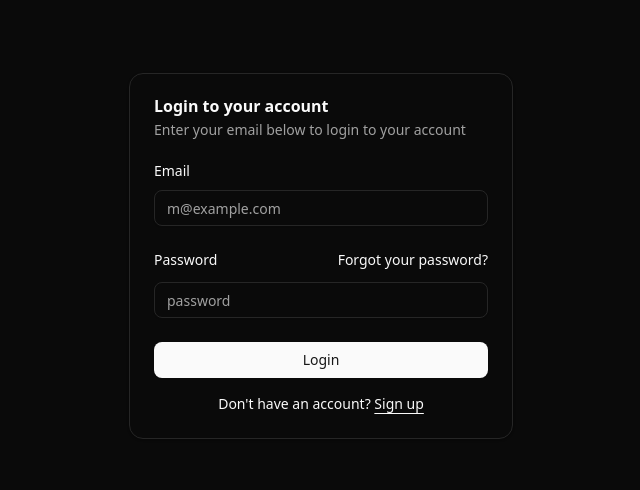
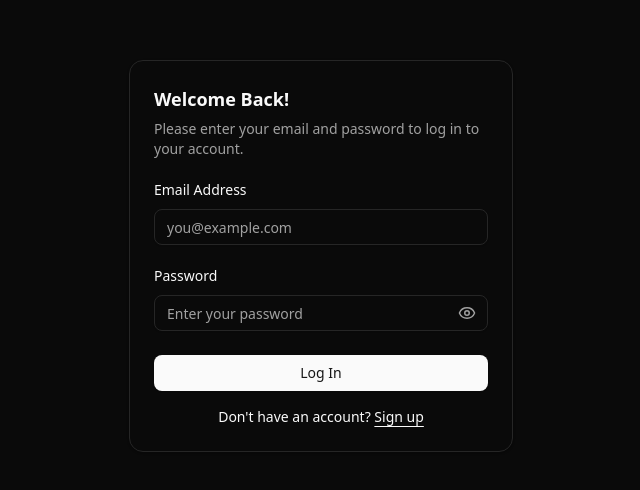
Before and after one commit to Ayusht777/youtube-clone, a React (Vite) app in the folder Frontend/: page /login in a window 1280 px wide. Shown: the part 144-634 px from the top of the page, without its empty margins (319-959 px from the left). Built offline with nearby package versions, Linux system fonts and the light colour scheme; no server answers.

Commit message:
Enhance login form with password visibility toggle, update UI text for clarity, and configure toast notifications with custom styles in main.tsx.

```diff
--- a/Frontend/src/components/login-form.tsx
+++ b/Frontend/src/components/login-form.tsx
@@ -13,6 +13,7 @@ import { authStorage } from "@/lib/auth";
 import { cn } from "@/lib/utils";
 import { ApiError, ApiResponse, UserData } from "@/types";
 import { useMutation } from "@tanstack/react-query";
+import { Eye, EyeOff } from "lucide-react";
 import { useState } from "react";
 import { Link, useNavigate } from "react-router";
 import { toast } from "sonner";
@@ -23,6 +24,8 @@ export function LoginForm({
 }: React.ComponentProps<"div">) {
   const [email, setEmail] = useState<string>("");
   const [password, setPassword] = useState<string>("");
+  const [showPassword, setShowPassword] = useState<boolean>(false);
+
   const navigate = useNavigate();
 
   const loginMutation = useMutation({
@@ -47,43 +50,44 @@ export function LoginForm({
     <div className={cn("flex flex-col gap-6", className)} {...props}>
       <Card>
         <CardHeader>
-          <CardTitle>Login to your account</CardTitle>
+          <CardTitle className="text-lg font-bold">Welcome Back!</CardTitle>
           <CardDescription>
-            Enter your email below to login to your account
+            Please enter your email and password to log in to your account.
           </CardDescription>
         </CardHeader>
         <CardContent>
           <form onSubmit={handleSubmit}>
             <div className="flex flex-col gap-6">
               <div className="grid gap-3">
-                <Label htmlFor="email">Email</Label>
+                <Label htmlFor="email">Email Address</Label>
                 <Input
                   id="email"
                   type="email"
-                  placeholder="m@example.com"
+                  placeholder="you@example.com"
                   required
                   value={email}
                   onChange={(e) => setEmail(e.target.value)}
                 />
               </div>
               <div className="grid gap-3">
-                <div className="flex items-center">
-                  <Label htmlFor="password">Password</Label>
-                  <a
-                    href="#"
-                    className="ml-auto inline-block text-sm underline-offset-4 hover:underline"
+                <Label htmlFor="password">Password</Label>
+                <div className="relative">
+                  <Input
+                    id="password"
+                    type={showPassword ? "text" : "password"}
+                    placeholder="Enter your password"
+                    required
+                    value={password}
+                    onChange={(e) => setPassword(e.target.value)}
+                  />
+                  <button
+                    type="button"
+                    className="absolute inset-y-0 right-0 flex items-center px-3 text-muted-foreground"
+                    onClick={() => setShowPassword((prev) => !prev)}
                   >
-                    Forgot your password?
-                  </a>
+                    {showPassword ? <EyeOff size={18} /> : <Eye size={18} />}
+                  </button>
                 </div>
-                <Input
-                  id="password"
-                  type="password"
-                  placeholder="password"
-                  required
-                  value={password}
-                  onChange={(e) => setPassword(e.target.value)}
-                />
               </div>
               <div className="flex flex-col gap-3">
                 <Button
@@ -91,12 +95,12 @@ export function LoginForm({
                   className="w-full"
                   disabled={loginMutation.isPending}
                 >
-                  {loginMutation.isPending ? "Logging in..." : "Login"}
+                  {loginMutation.isPending ? "Logging in..." : "Log In"}
                 </Button>
               </div>
             </div>
             <div className="mt-4 text-center text-sm">
-              Don&apos;t have an account?{" "}
+              Don't have an account?{" "}
               <Link to="/signup" className="underline underline-offset-4">
                 Sign up
               </Link>
--- a/Frontend/src/main.tsx
+++ b/Frontend/src/main.tsx
@@ -1,16 +1,26 @@
 import { QueryClient, QueryClientProvider } from "@tanstack/react-query";
 import { StrictMode } from "react";
 import { createRoot } from "react-dom/client";
+import { Toaster } from "sonner";
 import App from "./App.tsx";
 import "./index.css";
-import { Toaster } from "sonner";
+
 const queryClient = new QueryClient();
+
+const toastOptions = {
+  classNames: {
+    success: "text-green-500",
+    error: "text-red-500",
+    info: "text-blue-500",
+    warning: "text-yellow-500",
+  },
+};
 
 createRoot(document.getElementById("root")!).render(
   <StrictMode>
     <QueryClientProvider client={queryClient}>
       <App />
-      <Toaster />
+      <Toaster toastOptions={toastOptions} richColors={true} />
     </QueryClientProvider>
   </StrictMode>
 );
```
